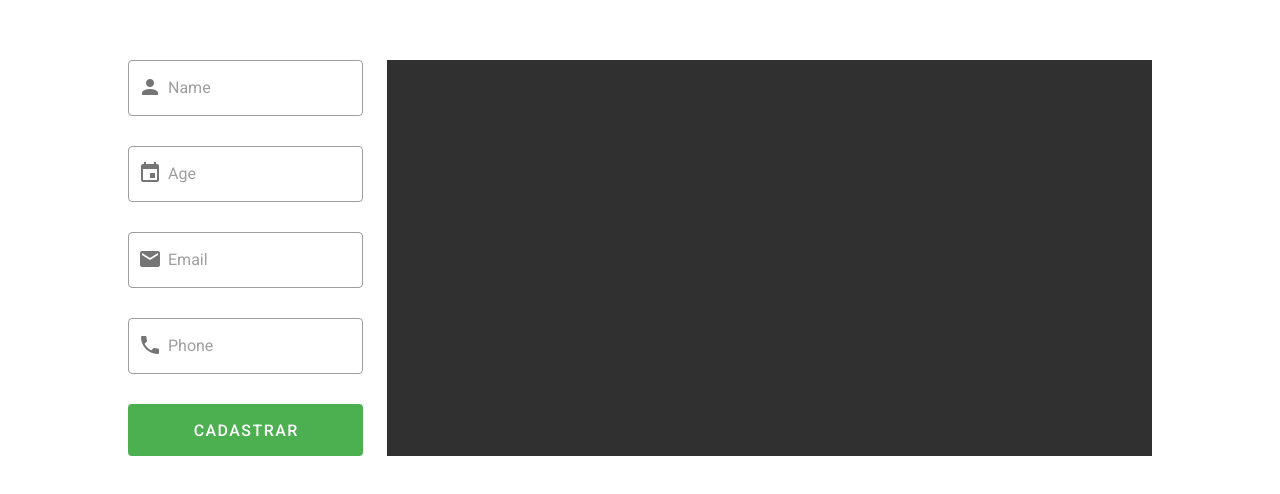
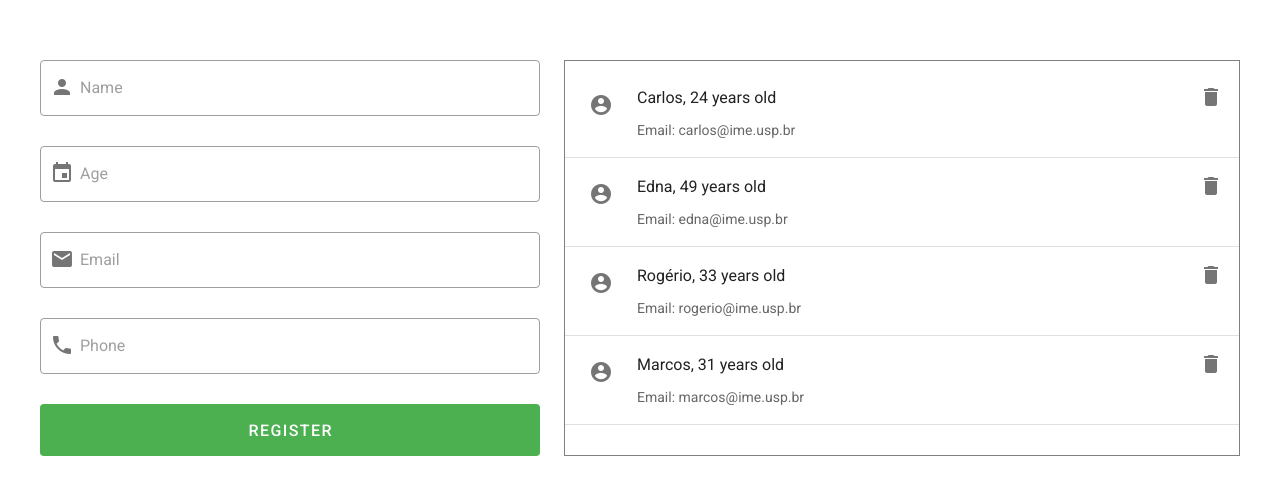
Before and after one commit to erickrodrigs/contact-list, a Vue app: page / in a window 1280 px wide. Shown: the part 142-636 px from the top of the page. Built offline with nearby package versions, Linux system fonts and the light colour scheme.

Commit message:
add list structure

```diff
--- a/src/App.vue
+++ b/src/App.vue
@@ -1,12 +1,11 @@
 <template>
-  <v-app>
-    <div class="d-flex justify-center flex-wrap mx-auto my-auto" style="width: 80%;">
-      <aside class="mr-6" style="">
+  <v-app >
+    <div class="d-flex flex-wrap justify-center mx-auto my-auto" style="width: 1200px; max-height: 396px;">
+      <aside class="mr-6" style="width: 500px">
         <ContactForm />
       </aside>
-      <v-main width="300px" style="background-color: #303030">
-
-
+      <v-main style="width: 600px;">
+        <ContactList />
       </v-main>
     </div>
   </v-app>
@@ -14,11 +13,13 @@
 
 <script>
 import ContactForm from './components/ContactForm';
+import ContactList from './components/ContactList';
 
 export default {
   name: 'App',
   components: {
-    ContactForm
+    ContactForm,
+    ContactList
   },
   data: () => ({
     //
--- a/src/components/ContactForm.vue
+++ b/src/components/ContactForm.vue
@@ -4,7 +4,7 @@
     <v-text-field prepend-inner-icon="mdi-calendar pb-1 mr-1" outlined placeholder="Age"></v-text-field>
     <v-text-field prepend-inner-icon="mdi-email pb-1 mr-1" outlined placeholder="Email" type="email"></v-text-field>
     <v-text-field prepend-inner-icon="mdi-phone pb-1 mr-1" outlined placeholder="Phone"></v-text-field>
-    <v-btn block x-large depressed color="success">Cadastrar</v-btn>
+    <v-btn block x-large depressed color="success">Register</v-btn>
   </v-form>
 </template>
 
--- /dev/null
+++ b/src/components/ContactList.vue
@@ -0,0 +1,60 @@
+<template>
+  <v-list three-line style="border: 1px solid gray; height: 396px; overflow-y:auto">
+    <template
+      v-for="contact in contacts">
+      <v-list-item v-bind:key="contact.email">
+        <v-list-item-avatar>
+          <v-icon>mdi-account-circle</v-icon>
+        </v-list-item-avatar>
+        <v-list-item-content>
+          <v-list-item-title>{{ contact.name }}, {{ contact.age }} years old</v-list-item-title>
+          <v-list-item-subtitle>Email: {{ contact.email }}</v-list-item-subtitle>
+        </v-list-item-content>
+        <v-list-item-icon>
+          <v-icon>mdi-delete</v-icon>
+        </v-list-item-icon>
+      </v-list-item>
+      <v-divider v-bind:key="contact.phone"></v-divider>
+    </template>
+  </v-list>
+</template>
+
+<script>
+export default {
+  data() {
+    return {
+      contacts: [
+        {
+          name: 'Carlos',
+          age: 24,
+          email: 'carlos@ime.usp.br',
+          phone: '(11) 94569-2087'
+        },
+        {
+          name: 'Edna',
+          age: 49,
+          email: 'edna@ime.usp.br',
+          phone: '(11) 11111-1111'
+        },
+        {
+          name: 'Rogério',
+          age: 33,
+          email: 'rogerio@ime.usp.br',
+          phone: '(11) 22222-2222'
+        },
+        {
+          name: 'Marcos',
+          age: 31,
+          email: 'marcos@ime.usp.br',
+          phone: '(11) 33333-3333'
+        }
+
+      ]
+    }
+  }
+}
+</script>
+
+<style>
+
+</style>
```
